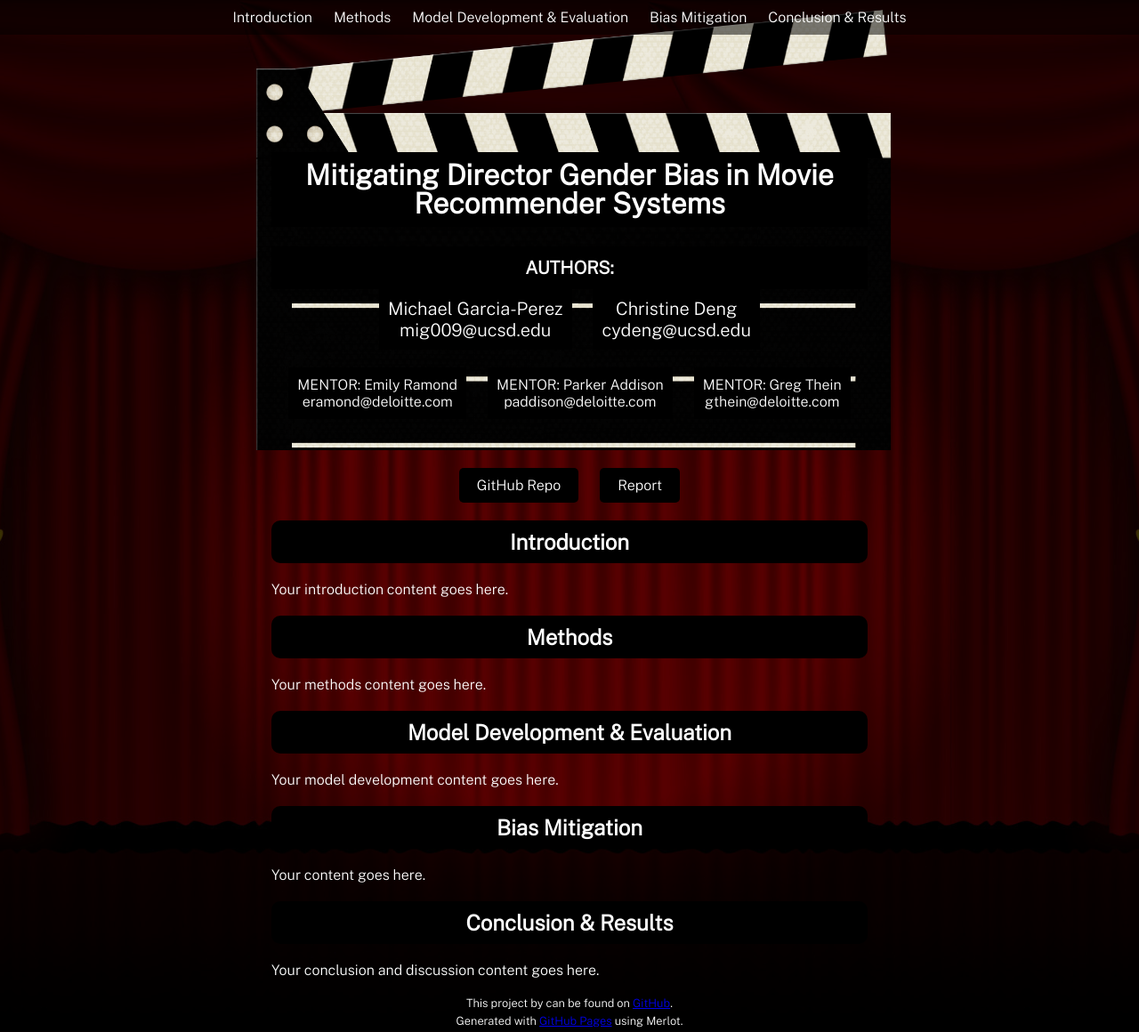
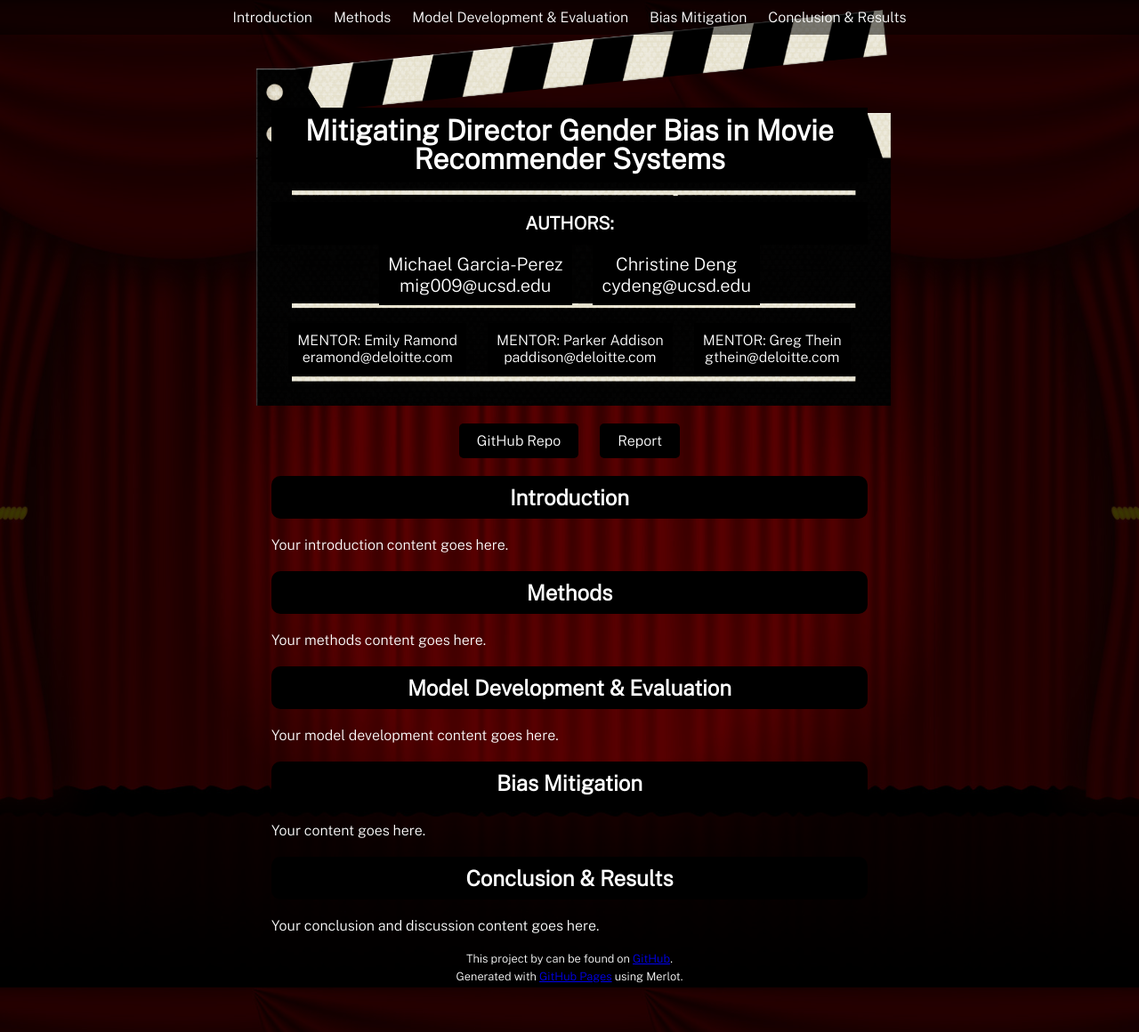
Before and after one commit to michael-garciaperez/DSC180A-Methodology-5, a Jekyll site: the page built from index.md, in a window 1280 px wide and 1160 px high. Shown: the whole window at 89% size. Built offline with Jekyll 4.4.1, drawn with Linux system fonts in a browser that asks for light colours.

Commit message:
Update style.scss

```diff
--- a/assets/css/style.scss
+++ b/assets/css/style.scss
@@ -27,7 +27,7 @@
   z-index: 2;
   margin: 0 auto;
   max-width: 670px; /* Adjusted maximum width */
-  padding: 150px 40px 25px; /* Decreased top padding to move the image up more */
+  padding: 100px 40px 25px; /* Decreased top padding to move the image up more */
   background-image: url('../images/clap_board.png');
   background-size: 100%;
   background-repeat: no-repeat;
```
